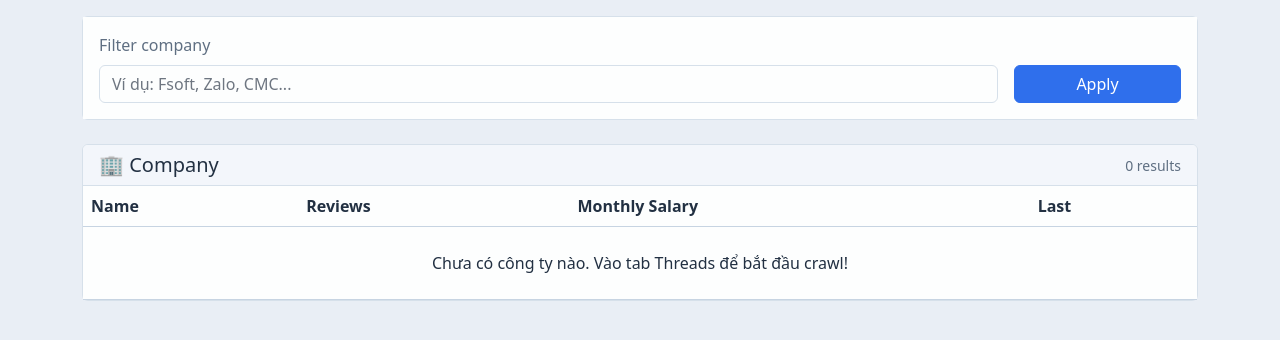
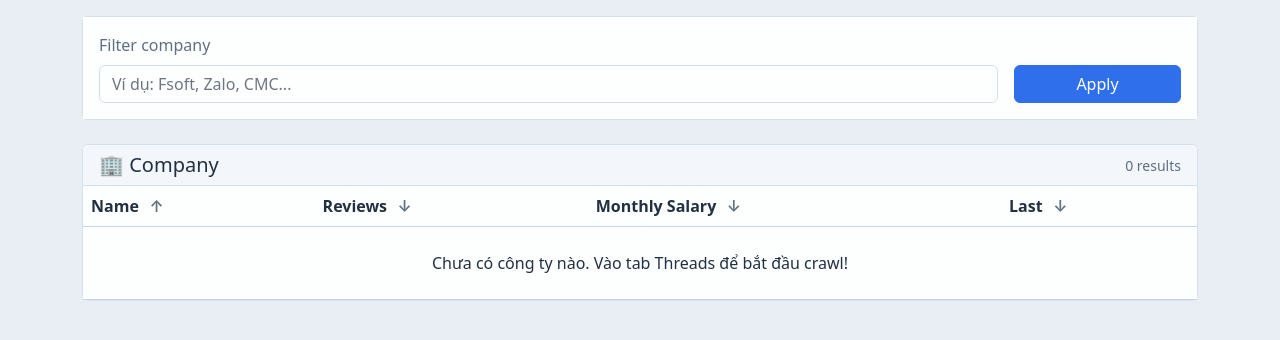
Before and after one commit to rin2401/voz-review, a FastAPI app: template templates/index.html in a window 1280 px wide. Shown: the part 203-543 px from the top of the page. Run offline with FastAPI, Linux system fonts and the light colour scheme; the template is opened without the code that fills it, so the values that code supplies are empty; parts of the project's set-up code (start-up, migrations or seed data) failed here and were passed over.

Commit message:
Use dedicated sort buttons in company table headers

```diff
--- a/templates/index.html
+++ b/templates/index.html
@@ -114,20 +114,34 @@
             justify-content: center;
             border-radius: 999px;
         }
-        .sort-link {
-            color: var(--text-color) !important;
+        .sort-header {
             display: inline-flex;
             align-items: center;
-            gap: 0.35rem;
+            gap: 0.4rem;
             font-weight: 600;
         }
-        .sort-link:hover {
+        .sort-button {
+            color: var(--muted-color) !important;
+            display: inline-flex;
+            align-items: center;
+            justify-content: center;
+            width: 1.4rem;
+            height: 1.4rem;
+            border-radius: 999px;
+            border: 1px solid transparent;
+            text-decoration: none;
+            transition: all 0.15s ease;
+        }
+        .sort-button:hover {
             color: var(--link-color) !important;
+            border-color: var(--border-color);
+            background: var(--hover-bg);
             text-decoration: none;
         }
-        .sort-indicator {
-            font-size: 0.8rem;
-            color: var(--muted-color) !important;
+        .sort-button.active {
+            color: var(--link-color) !important;
+            border-color: var(--border-color);
+            background: var(--hover-bg);
         }
         body.light-mode .btn-secondary {
             background: #f8fafd !important;
@@ -287,24 +301,28 @@
                     <thead>
                         <tr>
                             <th>
-                                <a class="sort-link" href="/?sort=az{% if query %}&q={{ query | urlencode }}{% endif %}">
-                                    Name {% if sort == 'az' %}<span class="sort-indicator">↑</span>{% endif %}
-                                </a>
+                                <span class="sort-header">
+                                    <span>Name</span>
+                                    <a class="sort-button {% if sort == 'az' %}active{% endif %}" href="/?sort=az{% if query %}&q={{ query | urlencode }}{% endif %}" title="Sort by name">↑</a>
+                                </span>
                             </th>
                             <th>
-                                <a class="sort-link" href="/?sort=most_review{% if query %}&q={{ query | urlencode }}{% endif %}">
-                                    Reviews {% if sort == 'most_review' %}<span class="sort-indicator">↓</span>{% endif %}
-                                </a>
+                                <span class="sort-header">
+                                    <span>Reviews</span>
+                                    <a class="sort-button {% if sort == 'most_review' %}active{% endif %}" href="/?sort=most_review{% if query %}&q={{ query | urlencode }}{% endif %}" title="Sort by reviews">↓</a>
+                                </span>
                             </th>
                             <th>
-                                <a class="sort-link" href="/?sort=salary_desc{% if query %}&q={{ query | urlencode }}{% endif %}">
-                                    Monthly Salary {% if sort == 'salary_desc' %}<span class="sort-indicator">↓</span>{% endif %}
-                                </a>
+                                <span class="sort-header">
+                                    <span>Monthly Salary</span>
+                                    <a class="sort-button {% if sort == 'salary_desc' %}active{% endif %}" href="/?sort=salary_desc{% if query %}&q={{ query | urlencode }}{% endif %}" title="Sort by monthly salary">↓</a>
+                                </span>
                             </th>
                             <th>
-                                <a class="sort-link" href="/?sort=recent_review{% if query %}&q={{ query | urlencode }}{% endif %}">
-                                    Last {% if sort == 'recent_review' %}<span class="sort-indicator">↓</span>{% endif %}
-                                </a>
+                                <span class="sort-header">
+                                    <span>Last</span>
+                                    <a class="sort-button {% if sort == 'recent_review' %}active{% endif %}" href="/?sort=recent_review{% if query %}&q={{ query | urlencode }}{% endif %}" title="Sort by recent review">↓</a>
+                                </span>
                             </th>
                         </tr>
                     </thead>
```
